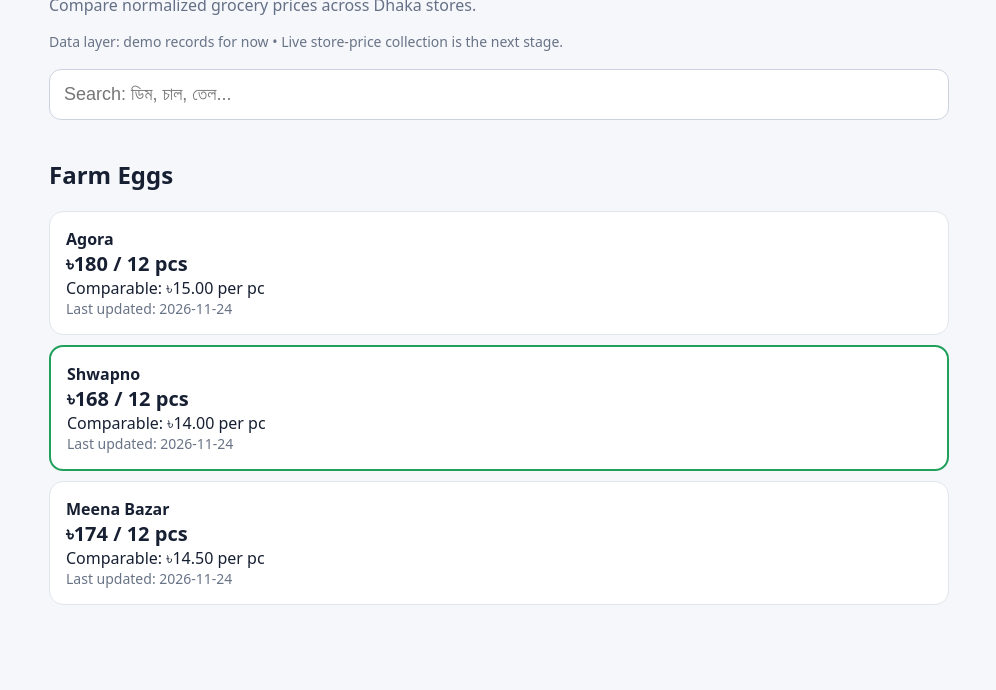
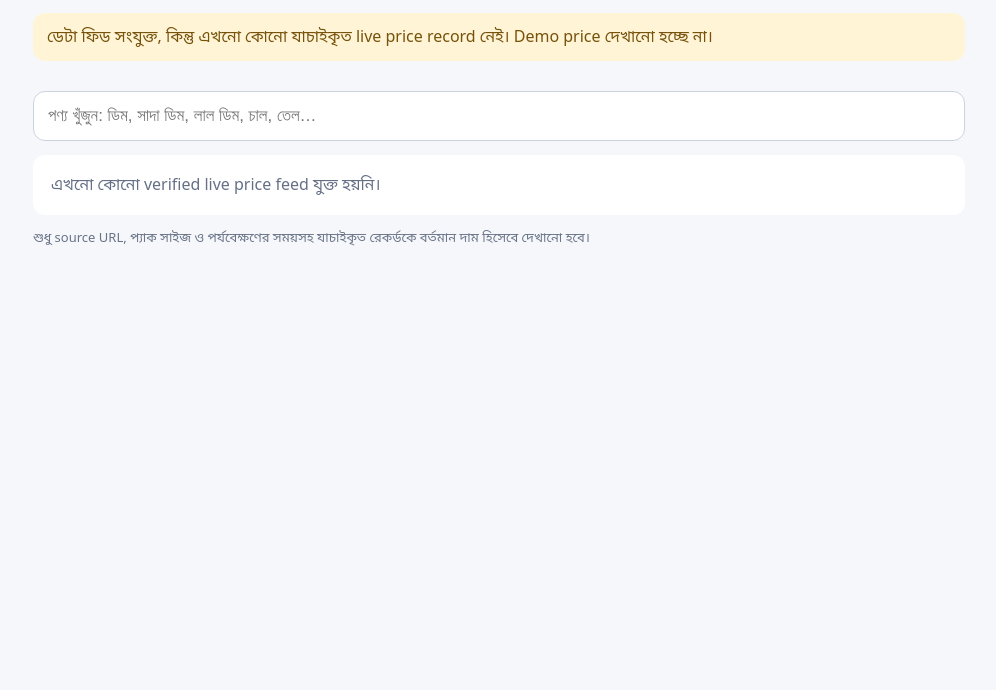
Before and after one commit to sajednsu-sketch/sajednsu-sketch.github.io, a plain HTML site: page grocery/index.html in a window 1280 px wide. Shown: the part 110-800 px from the top of the page, without its empty margins (141-1137 px from the left). Drawn offline with Linux system fonts and the light colour scheme.

Commit message:
Connect grocery comparison UI to verified price feed

```diff
--- a/grocery/index.html
+++ b/grocery/index.html
@@ -1,40 +1,83 @@
 <!doctype html>
-<html lang="en">
+<html lang="bn">
 <head>
 <meta charset="utf-8">
 <meta name="viewport" content="width=device-width, initial-scale=1">
-<title>Dhaka Grocery Price Compare</title>
+<title>Grocery Price Compare — Bangladesh</title>
 <style>
-body{font-family:system-ui,sans-serif;margin:0;background:#f5f7fb;color:#172033}main{max-width:900px;margin:auto;padding:24px}h1{margin-bottom:6px}.sub{color:#657086}input{width:100%;box-sizing:border-box;padding:14px;border:1px solid #ccd3df;border-radius:12px;font-size:18px;margin:18px 0}.card{background:white;border:1px solid #e1e5ec;border-radius:14px;padding:16px;margin:10px 0}.best{border:2px solid #20a05a}.price{font-size:20px;font-weight:700}.meta{color:#687386;font-size:14px}
+:root{font-family:system-ui,"Noto Sans Bengali",sans-serif;color:#172033;background:#f5f7fb}
+*{box-sizing:border-box}body{margin:0}main{max-width:980px;margin:auto;padding:24px}
+h1{margin:0 0 6px}.sub,.muted{color:#657086}.status{padding:12px 14px;border-radius:12px;background:#fff4d6;color:#76520a;margin:16px 0}
+input{width:100%;padding:14px;border:1px solid #ccd3df;border-radius:12px;font-size:17px;margin:14px 0}
+.group{background:white;border:1px solid #e1e5ec;border-radius:14px;padding:16px;margin:14px 0}
+.store{display:flex;justify-content:space-between;gap:12px;align-items:center;padding:12px 0;border-top:1px solid #edf0f4}
+.store:first-of-type{border-top:0}.price{font-size:19px;font-weight:700}.best{color:#087a42;font-weight:700}
+.meta{font-size:13px;color:#687386}.empty{padding:18px;background:white;border-radius:12px;color:#657086}
+.tag{font-size:12px;padding:4px 8px;border-radius:99px;background:#e8f6ed;color:#087a42}
+@media(max-width:600px){main{padding:16px}.store{align-items:flex-start;flex-direction:column}}
 </style>
 </head>
-<body>
-<main>
+<body><main>
 <h1>Grocery Price Compare</h1>
-<p class="sub">Compare normalized grocery prices across Dhaka stores.</p><div class="meta">Data layer: demo records for now • Live store-price collection is the next stage.</div>
-<input id="search" placeholder="Search: ডিম, চাল, তেল..." aria-label="Search grocery item">
-<section id="results"></section>
+<p class="sub">বাংলাদেশের grocery shop-এর দাম পাশাপাশি তুলনা করুন</p>
+<div id="status" class="status">দামের তথ্য লোড হচ্ছে…</div>
+<input id="search" type="search" placeholder="পণ্য খুঁজুন: ডিম, সাদা ডিম, লাল ডিম, চাল, তেল…" aria-label="পণ্য খুঁজুন">
+<section id="results" aria-live="polite"></section>
+<p class="meta">শুধু source URL, প্যাক সাইজ ও পর্যবেক্ষণের সময়সহ যাচাইকৃত রেকর্ডকে বর্তমান দাম হিসেবে দেখানো হবে।</p>
 <script>
-const data=[
- {name:"Farm Eggs",aliases:["ডিম","egg","eggs"],store:"Agora",qty:12,unit:"pcs",price:180,date:"2026-11-24"},
- {name:"Farm Eggs",aliases:["ডিম","egg","eggs"],store:"Shwapno",qty:12,unit:"pcs",price:168,date:"2026-11-24"},
- {name:"Farm Eggs",aliases:["ডিম","egg","eggs"],store:"Meena Bazar",qty:12,unit:"pcs",price:174,date:"2026-11-24"},
- {name:"Chinigura Rice",aliases:["চাল","rice","chinigura"],store:"Agora",qty:1,unit:"kg",price:195,date:"2026-11-24"},
- {name:"Chinigura Rice",aliases:["চাল","rice","chinigura"],store:"Shwapno",qty:1,unit:"kg",price:210,date:"2026-11-24"}
-];
-function render(q=""){
- const x=q.trim().toLowerCase();
- const rows=data.filter(p=>!x||p.name.toLowerCase().includes(x)||p.aliases.some(a=>a.toLowerCase().includes(x)));
- const el=document.getElementById("results");
- if(!rows.length){el.innerHTML="<div class='card'>No matching products yet.</div>";return}
- const groups={}; rows.forEach(p=>(groups[p.name]??=[]).push(p));
- el.innerHTML=Object.entries(groups).map(([name,items])=>{
-   const min=Math.min(...items.map(p=>p.price/p.qty));
-   return "<h2>"+name+"</h2>"+items.map(p=>{const normalized=p.price/p.qty;return "<div class='card "+(normalized===min?"best":"")+"'><b>"+p.store+"</b><div class='price'>৳"+p.price+" / "+p.qty+" "+p.unit+"</div><div>Comparable: ৳"+normalized.toFixed(2)+" per "+p.unit.replace("pcs","pc")+"</div><div class='meta'>Last updated: "+p.date+"</div></div>"}).join("")
+const DATA_URL="./data/prices.json";
+const statusEl=document.getElementById("status");
+const resultsEl=document.getElementById("results");
+const searchEl=document.getElementById("search");
+let records=[];
+const escapeHtml=s=>String(s??"").replace(/[&<>"']/g,c=>({"&":"&amp;","<":"&lt;",">":"&gt;",'"':"&quot;","'":"&#39;"}[c]));
+const norm=s=>String(s??"").trim().toLocaleLowerCase();
+function unitPrice(p){return Number(p.price)/Number(p.quantity)}
+function unitLabel(p){return p.unit==="pcs"?"পিস":p.unit==="kg"?"কেজি":p.unit==="l"?"লিটার":p.unit}
+function render(){
+ const q=norm(searchEl.value);
+ const filtered=records.filter(p=>{
+  const hay=[p.product_name,p.variant,p.brand,...(p.aliases||[])].map(norm).join(" ");
+  return !q||hay.includes(q);
+ });
+ if(!filtered.length){
+  resultsEl.innerHTML='<div class="empty">'+(records.length?'কোনো matching product পাওয়া যায়নি।':'এখনো কোনো verified live price feed যুক্ত হয়নি।')+'</div>';
+  return;
+ }
+ const groups={};
+ filtered.forEach(p=>{const key=[p.product_name,p.variant||"",p.brand||"",p.quantity,p.unit].join("|");(groups[key]??=[]).push(p)});
+ resultsEl.innerHTML=Object.values(groups).map(items=>{
+  const prices=items.map(unitPrice).filter(Number.isFinite);
+  const min=Math.min(...prices);
+  const first=items[0];
+  const heading=[first.product_name,first.variant,first.brand].filter(Boolean).join(" — ");
+  return '<article class="group"><h2>'+escapeHtml(heading)+'</h2><div class="meta">প্যাক: '+escapeHtml(first.quantity)+' '+escapeHtml(unitLabel(first))+'</div>'+
+   items.sort((a,b)=>unitPrice(a)-unitPrice(b)).map(p=>{
+    const best=unitPrice(p)===min;
+    const observed=p.observed_at?new Date(p.observed_at).toLocaleString("bn-BD",{timeZone:"Asia/Dhaka"}):"সময় অজানা";
+    return '<div class="store"><div><strong>'+escapeHtml(p.store_name)+'</strong> '+(best?'<span class="tag">সর্বনিম্ন</span>':'')+
+     '<div class="meta">প্রতি '+escapeHtml(unitLabel(p))+' ৳'+unitPrice(p).toFixed(2)+' · দেখা হয়েছে: '+escapeHtml(observed)+'</div></div>'+
+     '<div class="price">৳'+escapeHtml(p.price)+' <span class="meta">/ '+escapeHtml(p.quantity)+' '+escapeHtml(unitLabel(p))+'</span></div>'+
+     '<div class="meta"><a href="'+escapeHtml(p.source_url)+'" target="_blank" rel="noopener">দামের উৎস</a></div></div>';
+   }).join("")+'</article>';
  }).join("");
 }
-document.getElementById("search").addEventListener("input",e=>render(e.target.value)); render("ডিম");
+async function loadPrices(){
+ try{
+  const response=await fetch(DATA_URL,{cache:"no-store"});
+  if(!response.ok)throw new Error("HTTP "+response.status);
+  const data=await response.json();
+  records=(data.records||[]).filter(p=>p.verification_status==="verified"&&p.source_url&&p.observed_at&&Number(p.price)>0&&Number(p.quantity)>0);
+  statusEl.textContent=records.length
+   ?'যাচাইকৃত রেকর্ড: '+records.length+'টি · সর্বশেষ সংগ্রহ: '+(data.last_checked_at?new Date(data.last_checked_at).toLocaleString("bn-BD",{timeZone:"Asia/Dhaka"}):"সময় দেওয়া নেই")
+   :'ডেটা ফিড সংযুক্ত, কিন্তু এখনো কোনো যাচাইকৃত live price record নেই। Demo price দেখানো হচ্ছে না।';
+  render();
+ }catch(error){
+  statusEl.textContent="দামের ডেটা লোড করা যায়নি। পরে আবার চেষ্টা করুন।";
+  resultsEl.innerHTML='<div class="empty">Price feed unavailable.</div>';
+ }
+}
+searchEl.addEventListener("input",render);
+loadPrices();
 </script>
-</main>
-</body>
-</html>
+</main></body></html>
```
